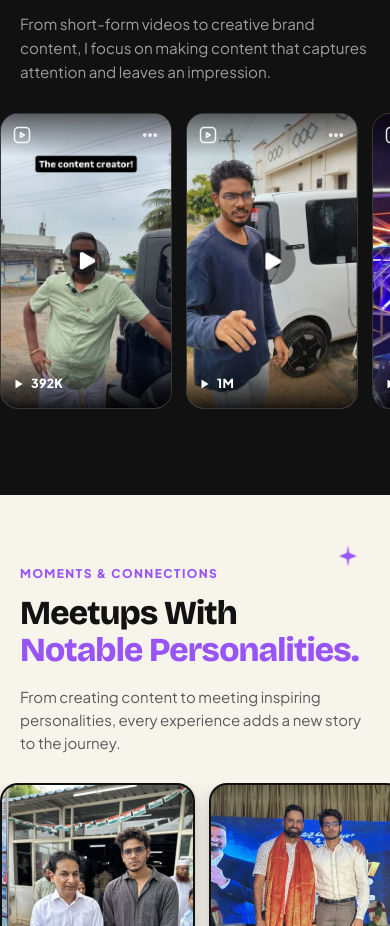
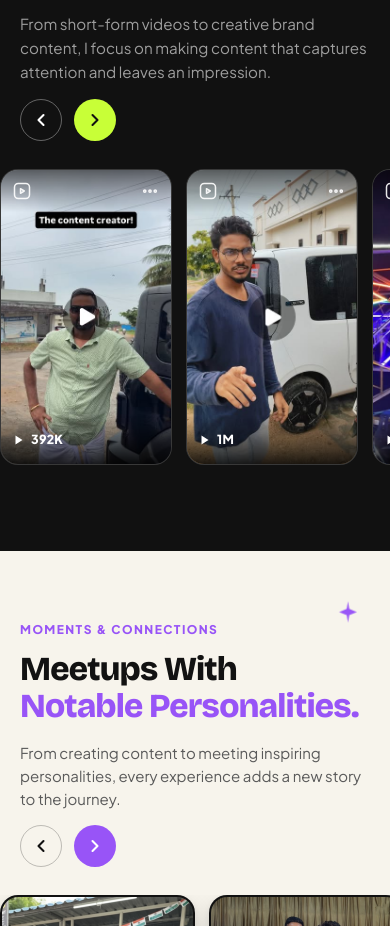
Before and after one commit to mdqais29/portfolio-wts-founder, a website built with Vite: page index.html in a window 390 px wide. Shown: the part 1074-2000 px from the top of the page. Built offline with nearby package versions, Linux system fonts and the light colour scheme.

Commit message:
Make header sticky on mobile and add mobile navigation arrows for video and image carousels

```diff
--- a/css/style.css
+++ b/css/style.css
@@ -54,6 +54,7 @@ html {
   font-size: 16px;
   -webkit-font-smoothing: antialiased;
   -moz-osx-font-smoothing: grayscale;
+  overflow-x: clip;
 }
 
 body {
@@ -61,7 +62,12 @@ body {
   background-color: var(--bg-cream);
   color: var(--text-dark);
   line-height: 1.6;
-  overflow-x: hidden;
+  overflow-x: clip;
+}
+
+/* Mobile Slider Arrow Buttons (Hidden on desktop) */
+.mobile-slider-arrows {
+  display: none;
 }
 
 img {
@@ -1236,11 +1242,83 @@ button {
     --header-height: 64px;
   }
 
-  /* Prevent any horizontal page overflow */
-  html, body {
-    overflow-x: hidden;
+  /* Prevent horizontal overflow while keeping position: sticky functional */
+  html {
+    overflow-x: clip;
+    width: 100%;
+  }
+
+  body {
+    overflow-x: clip;
     width: 100%;
     position: relative;
+  }
+
+  /* Sticky Header on Mobile */
+  .site-header {
+    position: -webkit-sticky;
+    position: sticky;
+    top: 0;
+    z-index: 1000;
+    background-color: rgba(247, 244, 236, 0.96);
+    backdrop-filter: blur(12px);
+    -webkit-backdrop-filter: blur(12px);
+    box-shadow: 0 2px 14px rgba(0, 0, 0, 0.05);
+  }
+
+  /* Mobile Slider Arrows */
+  .mobile-slider-arrows {
+    display: flex;
+    align-items: center;
+    gap: 12px;
+    margin-top: 14px;
+  }
+
+  .btn-slider-arrow {
+    width: 42px;
+    height: 42px;
+    border-radius: 50%;
+    display: inline-flex;
+    align-items: center;
+    justify-content: center;
+    cursor: pointer;
+    transition: transform 0.2s ease, background-color 0.2s ease, border-color 0.2s ease;
+    -webkit-tap-highlight-color: transparent;
+  }
+
+  .btn-slider-arrow svg {
+    width: 20px;
+    height: 20px;
+  }
+
+  /* Dark mode arrows (Reels) */
+  .btn-slider-arrow.prev {
+    background-color: transparent;
+    border: 1.5px solid rgba(255, 255, 255, 0.35);
+    color: #FFFFFF;
+  }
+
+  .btn-slider-arrow.next {
+    background-color: var(--accent-lime);
+    border: none;
+    color: #111111;
+  }
+
+  /* Light mode arrows (Moments) */
+  .btn-slider-arrow.prev.light {
+    background-color: transparent;
+    border: 1.5px solid rgba(17, 17, 17, 0.25);
+    color: #111111;
+  }
+
+  .btn-slider-arrow.next.light {
+    background-color: var(--accent-purple);
+    border: none;
+    color: #FFFFFF;
+  }
+
+  .btn-slider-arrow:active {
+    transform: scale(0.92);
   }
 
   .container {
--- a/index.html
+++ b/index.html
@@ -149,13 +149,28 @@
           </h2>
         </div>
 
+        <div class="my-work-header-right">
           <p class="my-work-desc">
             From short-form videos to creative brand content, I focus on making content that captures attention and leaves an impression.
           </p>
+          <!-- Mobile Slider Arrows -->
+          <div class="mobile-slider-arrows" id="reelsMobileArrows">
+            <button class="btn-slider-arrow prev" id="reelsPrevBtn" aria-label="Previous reels">
+              <svg viewBox="0 0 24 24" fill="none" stroke="currentColor" stroke-width="2.5" stroke-linecap="round" stroke-linejoin="round">
+                <polyline points="15 18 9 12 15 6"></polyline>
+              </svg>
+            </button>
+            <button class="btn-slider-arrow next" id="reelsNextBtn" aria-label="Next reels">
+              <svg viewBox="0 0 24 24" fill="none" stroke="currentColor" stroke-width="2.5" stroke-linecap="round" stroke-linejoin="round">
+                <polyline points="9 18 15 12 9 6"></polyline>
+              </svg>
+            </button>
+          </div>
+        </div>
       </div>
 
       <!-- 6 Reel Cards with Real Instagram Thumbnails & Links -->
-      <div class="reels-grid">
+      <div class="reels-grid" id="reelsGrid">
         <!-- Reel 1: 392K -->
         <a href="https://www.instagram.com/reel/DOf6QisE_Jh/?cplk=MTE5azNpZjJmcDI3bw==" target="_blank" rel="noopener noreferrer" class="reel-card">
           <img src="public/reel_1_insta.jpg" alt="Instagram Reel - 392K Views" class="reel-thumbnail">
@@ -309,13 +324,28 @@
           </svg>
         </div>
 
+        <div class="moments-header-right">
           <p class="moments-desc">
             From creating content to meeting inspiring personalities, every experience adds a new story to the journey.
           </p>
+          <!-- Mobile Slider Arrows -->
+          <div class="mobile-slider-arrows" id="momentsMobileArrows">
+            <button class="btn-slider-arrow prev light" id="momentsPrevBtn" aria-label="Previous moments">
+              <svg viewBox="0 0 24 24" fill="none" stroke="currentColor" stroke-width="2.5" stroke-linecap="round" stroke-linejoin="round">
+                <polyline points="15 18 9 12 15 6"></polyline>
+              </svg>
+            </button>
+            <button class="btn-slider-arrow next light" id="momentsNextBtn" aria-label="Next moments">
+              <svg viewBox="0 0 24 24" fill="none" stroke="currentColor" stroke-width="2.5" stroke-linecap="round" stroke-linejoin="round">
+                <polyline points="9 18 15 12 9 6"></polyline>
+              </svg>
+            </button>
+          </div>
+        </div>
       </div>
 
       <!-- Exactly Two Rows of 5 Image Placeholders -->
-      <div class="moments-grid">
+      <div class="moments-grid" id="momentsGrid">
         <!-- Floating Doodles -->
         <svg class="moment-doodle-left" viewBox="0 0 24 24" fill="currentColor">
           <path d="M12 0L14 9L23 12L14 15L12 24L10 15L1 12L10 9L12 0Z"/>
--- a/js/main.js
+++ b/js/main.js
@@ -98,4 +98,28 @@ document.addEventListener('DOMContentLoaded', () => {
       revealObserver.observe(el);
     });
   }
+
+  // 5. Mobile Horizontal Slider Scroll Buttons
+  function setupSliderScroll(prevId, nextId, containerId) {
+    const prevBtn = document.getElementById(prevId);
+    const nextBtn = document.getElementById(nextId);
+    const container = document.getElementById(containerId);
+
+    if (prevBtn && nextBtn && container) {
+      prevBtn.addEventListener('click', (e) => {
+        e.preventDefault();
+        const scrollAmount = container.clientWidth * 0.75;
+        container.scrollBy({ left: -scrollAmount, behavior: 'smooth' });
+      });
+
+      nextBtn.addEventListener('click', (e) => {
+        e.preventDefault();
+        const scrollAmount = container.clientWidth * 0.75;
+        container.scrollBy({ left: scrollAmount, behavior: 'smooth' });
+      });
+    }
+  }
+
+  setupSliderScroll('reelsPrevBtn', 'reelsNextBtn', 'reelsGrid');
+  setupSliderScroll('momentsPrevBtn', 'momentsNextBtn', 'momentsGrid');
 });
```
Lines whose indentation alone changed are shown as unchanged.
